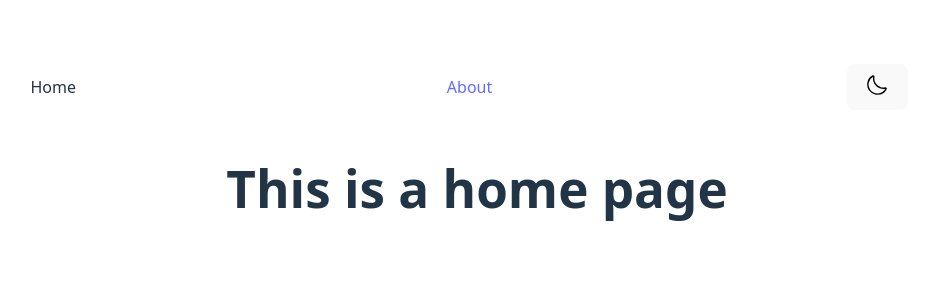
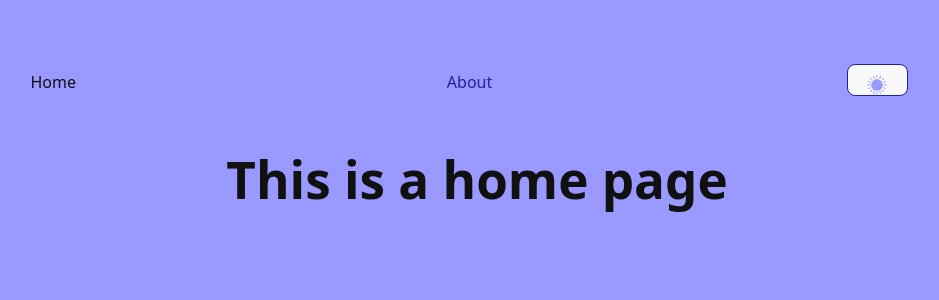
Before and after one commit to JVAN245/Stage, a Vue app in the folder stage-project/: page / in a window 1280 px wide. Shown: the top 300 px of the page, without its empty margins (163-1102 px from the left). Built offline with nearby package versions, Linux system fonts and the light colour scheme; the HTML template or start-up script is replaced by a standard one.

Commit message:
fixes + autonomous dark-mode component

```diff
--- a/stage-project/package.json
+++ b/stage-project/package.json
@@ -9,6 +9,7 @@
     "preview": "vite preview"
   },
   "dependencies": {
+    "vite-svg-loader": "^5.1.0",
     "vue": "^3.5.24",
     "vue-router": "^4.6.4"
   },
--- a/stage-project/src/App.vue
+++ b/stage-project/src/App.vue
@@ -1,17 +1,15 @@
 <script setup lang="ts">
 import NavBar from './components/NavBar.vue'
-
 </script>
 
 <template>
   <NavBar
-  :links="[
-    { title: 'Home', to: '/' },
-    { title: 'About', to: '/about' }
-  ]"
-  :darkMode="{
-    light: { alt: 'Light mode', src: '../src/assets/light-mode.svg' },
-    dark: { alt: 'Dark mode', src: '../src/assets/dark-mode.svg' }
-  }"
-/>
+    :links="[
+      { title: 'Home', to: '/' },
+      { title: 'About', to: '/about' }
+    ]"
+  />
+  <main>
+    <RouterView />
+  </main>
 </template>
--- /dev/null
+++ b/stage-project/src/components/DarkMode.vue
@@ -0,0 +1,34 @@
+<script setup lang="ts">
+import useDarkMode from '../composable/useDarkMode';
+import Light from '../assets/light-mode.svg';
+import Dark from '../assets/light-mode.svg';
+
+const { isDark, setDarkMode } = useDarkMode();
+</script>
+
+<template>
+    <button @click="setDarkMode">
+        <Light
+            v-if="isDark"
+            alt="Light mode"
+            width="20"
+            height="20"
+        />
+        <Dark
+            v-else
+            alt="Dark mode"
+            width="20"
+            height="20"
+        />
+    </button>
+</template>
+
+<style scoped>
+button {
+    height: 32px;
+}
+svg {
+    max-width: 24px;
+    height: auto;
+}
+</style>
--- a/stage-project/src/components/NavBar.vue
+++ b/stage-project/src/components/NavBar.vue
@@ -1,29 +1,9 @@
 <script setup lang="ts">
-import { ref, onMounted } from 'vue'
-import { RouterLink, RouterView } from 'vue-router'
-
-const isDark = ref(false)
-
-function DarkModeOn() {
-  isDark.value = !isDark.value
-  document.documentElement.classList.toggle('dark', isDark.value)
-  localStorage.setItem('theme', isDark.value ? 'dark' : 'light')
-}
-
-onMounted(() => {
-  const saved = localStorage.getItem('theme')
-  if (saved === 'dark') {
-    isDark.value = true
-    document.documentElement.classList.add('dark')
-  }
-})
+import { RouterLink } from 'vue-router'
+import DarkMode from './DarkMode.vue';
 
 const props = defineProps<{
   links: Array<{ title: string; to: string }>
-  darkMode: {
-    light: { alt: string; src: string }
-    dark: { alt: string; src: string }
-  }
 }>()
 </script>
 
@@ -33,26 +13,11 @@ const props = defineProps<{
       <li v-for="link in props.links" :key="link.to">
         <RouterLink :to="link.to">{{ link.title }}</RouterLink>
       </li>
-
       <li>
-        <button @click="DarkModeOn">
-            <img
-            v-if="isDark"
-            :src="props.darkMode.light.src"
-            :alt="props.darkMode.light.alt"
-            width="20"
-            >
-            <img
-            v-else
-            :src="props.darkMode.dark.src"
-            :alt="props.darkMode.dark.alt"
-            width="20"
-            >
-        </button>
+          <DarkMode></DarkMode>
       </li>
     </ul>
   </nav>
-  <RouterView />
 </template>
 
 <style scoped>
@@ -72,8 +37,6 @@ nav {
   font-size: 12px;
   text-align: center;
   margin-top: 2rem;
-  background-color: var(--color-background);
-  color: var(--color-text);
 }
 
 nav ul {
@@ -84,14 +47,6 @@ nav ul {
   align-items: center;
   justify-content: space-around;
   gap: 1rem;
-}
-
-nav a.router-link-exact-active {
-  color: var(--color-text);
-}
-
-nav a.router-link-exact-active:hover {
-  background-color: transparent;
 }
 
 nav a {
--- /dev/null
+++ b/stage-project/src/composable/useDarkMode.ts
@@ -0,0 +1,24 @@
+import { onMounted, ref } from 'vue'
+
+/**
+ * useDarkMode
+ */
+export default () => {
+    const isDark = ref(false)
+
+    function setDarkMode() {
+        isDark.value = !isDark.value
+        document.documentElement.classList.toggle('dark', isDark.value)
+        localStorage.setItem('theme', isDark.value ? 'dark' : 'light')
+    }
+
+    onMounted(() => {
+        const saved = localStorage.getItem('theme')
+        if (saved === 'dark') {
+            isDark.value = true
+            document.documentElement.classList.add('dark')
+        }
+    })
+
+    return { isDark, setDarkMode }
+}
--- a/stage-project/src/style.css
+++ b/stage-project/src/style.css
@@ -4,8 +4,6 @@
   font-weight: 400;
 
   color-scheme: light dark;
-  color: rgba(255, 255, 255, 0.87);
-  background-color: #242424;
 
   font-synthesis: none;
   text-rendering: optimizeLegibility;
@@ -13,22 +11,36 @@
   -moz-osx-font-smoothing: grayscale;
   padding: 0;
   margin: 0;
+
+  /* Light Theme */
+  --color-background: #9999FF;
+  --color-text: #111111;
+  --color-link: #222299;
+  --color-link-hover: #000033;
 }
 
+/* Dark Theme */
 .dark {
-    --color-background: #000000;
-    --color-text: #FFFFFF;
+  --color-background: #111111;
+  --color-text: #9999FF;
+  --color-link: #222299;
+  --color-link-hover: ##6666FF;
 }
-
 
 a {
   font-weight: 500;
-  color: #646cff;
+  color: var(--color-link);
   text-decoration: inherit;
+
+  transition: all 200ms;
 }
 
 a:hover {
-  color: #535bf2;
+  color: var(--color-link-hover);
+}
+
+a.router-link-exact-active {
+  color: var(--color-text);
 }
 
 body {
@@ -37,6 +49,8 @@ body {
   min-height: 100vh;
   background-color: var(--color-background);
   color: var(--color-text);
+
+  transition: all 200ms;
 }
 
 h1 {
@@ -45,23 +59,30 @@ h1 {
 }
 
 button {
+  color: var(--color-background);
   border-radius: 8px;
   border: 1px solid transparent;
+  border-color: var(--color-link);
   padding: 0.6em 1.2em;
   font-size: 1em;
   font-weight: 500;
   font-family: inherit;
-  background-color: #1a1a1a;
+  background-color: var(--color-link-hover);
   cursor: pointer;
   transition: border-color 0.25s;
 }
 
 button:hover {
-  border-color: #646cff;
+  border-color: var(--color-text);
 }
+
 button:focus,
 button:focus-visible {
   outline: 4px auto -webkit-focus-ring-color;
+}
+
+button > svg path {
+  fill: var(--color-background) !important;
 }
 
 .card {
--- a/stage-project/vite.config.ts
+++ b/stage-project/vite.config.ts
@@ -1,7 +1,10 @@
 import { defineConfig } from 'vite'
 import vue from '@vitejs/plugin-vue'
+import svgLoader from 'vite-svg-loader'
 
 // https://vite.dev/config/
 export default defineConfig({
-  plugins: [vue()],
+  plugins: [vue(), svgLoader({
+    defaultImport: 'component'
+  })],
 })
```
Also changed, not shown: 2 other files (tests, documents, lock files or other folders).
